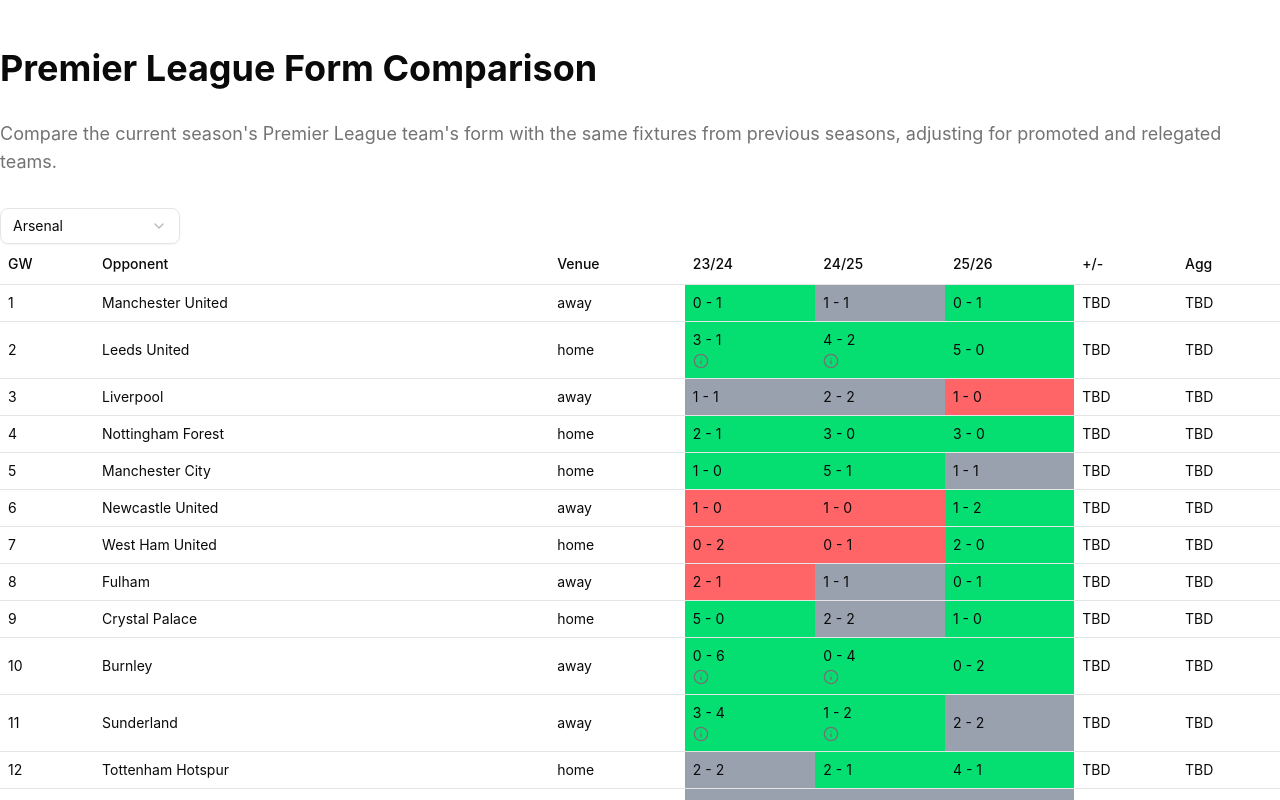
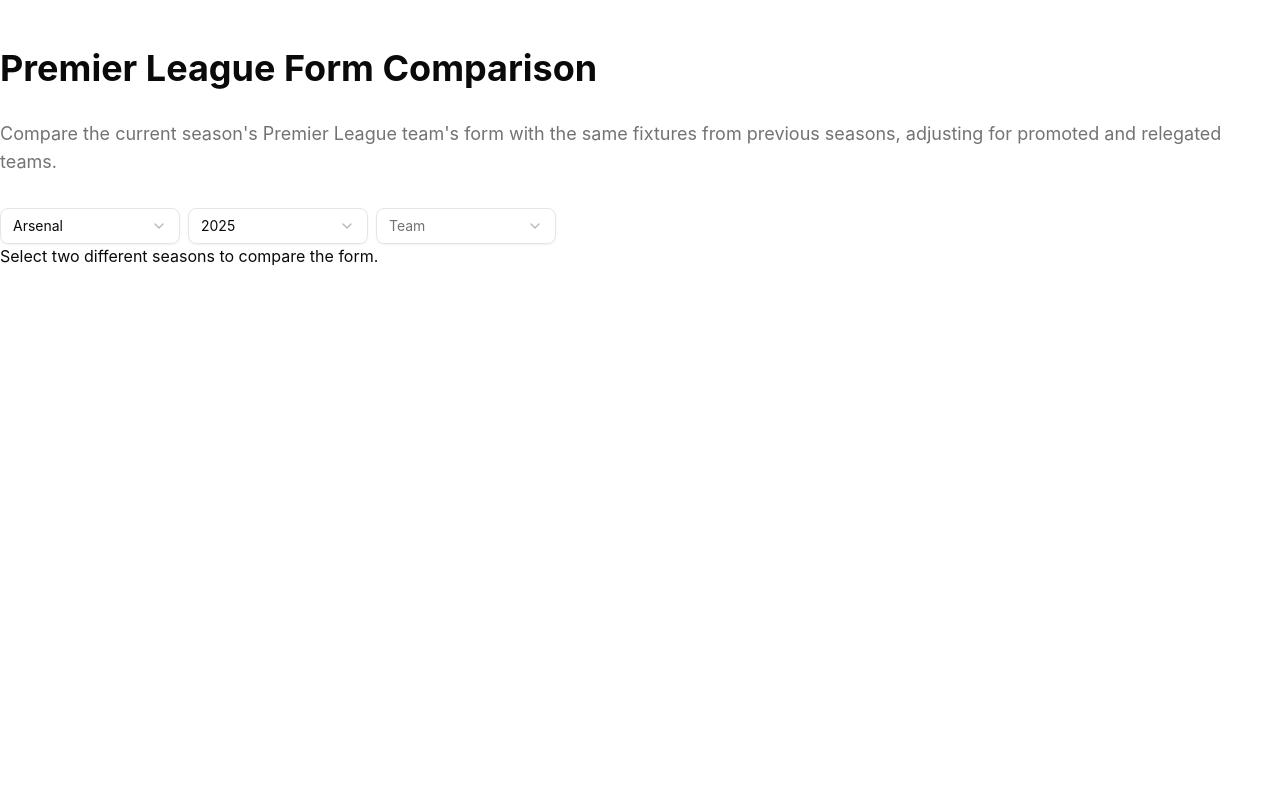
Before and after one commit to imballinst/pl-form-comparison, a React (Vite) app: page / in a window 1280 px wide. Shown: the top 800 px of the page. Built offline with nearby package versions, Linux system fonts and the light colour scheme.

Commit message:
checkpoint, anchor and stuff still sus

```diff
--- a/src/App.tsx
+++ b/src/App.tsx
@@ -5,7 +5,7 @@
 import { Info } from 'lucide-react'
 import { useEffect, useRef, useState } from 'react'
 import './App.css'
-import { TEAMS_2025 } from './constants'
+import { TEAMS_PER_SEASON } from './constants'
 import { MatchInfo, SeasonMatchesResponse } from './types'
 import { getEquivalentTeamFromAnotherSeason } from './utils/team-replacement'
 
@@ -15,13 +15,20 @@
   venue: string
 }
 
-// { "Arsenal vs Tottenham": { "2023": FullMatchInfo, "2024": FullMatchInfo }}.
-type MatchAnchorRecord = Record<string, Record<string, FullMatchInfo>>
+// { "Arsenal vs Tottenham": FullMatchInfo }.
+type MatchAnchorRecord = Record<string, FullMatchInfo>
+
+interface MatchesState {
+  matches: FullMatchInfo[]
+  comparison: MatchAnchorRecord
+}
 
 export function App() {
   const [team, setTeam] = useState('Arsenal')
-  const [anchorMatches, setAnchorMatches] = useState<FullMatchInfo[]>([])
-  const matchAnchorRecordForOtherYear = useRef<MatchAnchorRecord>({})
+  const [anchorYear, setAnchorYear] = useState<string | undefined>('2025')
+  const [comparedYear, setComparedYear] = useState<string | undefined>(undefined)
+  const [seasonMatchesResponses, setSeasonMatchesResponses] = useState<Record<string, FullMatchInfo[]> | undefined>(undefined)
+  const [anchorMatches, setAnchorMatches] = useState<MatchesState | undefined>(undefined)
   const hasFetched = useRef(false)
 
   useEffect(() => {
@@ -29,28 +36,35 @@
       if (hasFetched.current) return
       hasFetched.current = true
 
-      const newAnchorMatches: FullMatchInfo[] = []
-
-      const season2025Response = await axios('/2025.json')
-      let data = season2025Response.data as SeasonMatchesResponse
-      for (const mw of data.matchweeks) {
-        const matchInfos = mw.data.data
-        for (const match of matchInfos) {
+      const responses = await Promise.all([axios(`/2025.json`), axios(`/2024.json`), axios(`/2023.json`)])
+      const [season2025Response, season2024Response, season2023Response] = responses.map((item) =>
+        (item.data as SeasonMatchesResponse).matchweeks.flatMap((mw) => {
+          const fullMatchInfos: FullMatchInfo[] = []
+          for (const match of mw.data.data) {
             if (match.homeTeam.name !== team && match.awayTeam.name !== team) continue
 
-          newAnchorMatches.push({ ...match, ...getEssentialMatchInfo(match, team) })
-        }
+            fullMatchInfos.push({ ...match, ...getEssentialMatchInfo(match, team) })
           }
 
-      await fillRecordFromAYear(matchAnchorRecordForOtherYear.current, team, 2024)
-      await fillRecordFromAYear(matchAnchorRecordForOtherYear.current, team, 2023)
+          return fullMatchInfos
+        }),
+      )
 
-      // setCount(1)
-      setAnchorMatches(newAnchorMatches)
+      const matchesResponses: Record<string, FullMatchInfo[]> = {
+        '2025': season2025Response,
+        '2024': season2024Response,
+        '2023': season2023Response,
+      }
+
+      setSeasonMatchesResponses(matchesResponses)
+      setAnchorMatches(getAnchorMatchesForTeam(team, matchesResponses, anchorYear, comparedYear))
     }
 
     fetchData()
-  }, [])
+  }, [anchorYear, comparedYear, team])
+
+  const yearOptions = getTeamYearComparisonOptions(team)
+  console.info(team, anchorYear, comparedYear, anchorMatches)
 
   return (
     <div className="min-h-screen bg-background text-foreground">
@@ -61,7 +75,7 @@
           relegated teams.
         </p>
 
-        <div>
+        <div className="flex gap-x-2">
           <Select
             value={team}
             onValueChange={(value) => {
@@ -72,7 +86,47 @@
               <SelectValue placeholder="Team" />
             </SelectTrigger>
             <SelectContent>
-              {TEAMS_2025.map((item) => (
+              {TEAMS_PER_SEASON['2025'].map((item) => (
+                <SelectItem key={item} value={item}>
+                  {item}
+                </SelectItem>
+              ))}
+            </SelectContent>
+          </Select>
+
+          {yearOptions.length > 2 && (
+            <div className="flex gap-x-2">
+              <Select
+                value={anchorYear}
+                onValueChange={(value) => {
+                  setAnchorYear(value)
+                  setAnchorMatches(getAnchorMatchesForTeam(team, seasonMatchesResponses, value, comparedYear))
+                }}
+              >
+                <SelectTrigger className="w-[180px]">
+                  <SelectValue placeholder="Team" />
+                </SelectTrigger>
+                <SelectContent>
+                  {yearOptions.map((item) => (
+                    <SelectItem key={item} value={item}>
+                      {item}
+                    </SelectItem>
+                  ))}
+                </SelectContent>
+              </Select>
+
+              <Select
+                value={comparedYear}
+                onValueChange={(value) => {
+                  setComparedYear(value)
+                  setAnchorMatches(getAnchorMatchesForTeam(team, seasonMatchesResponses, anchorYear, value))
+                }}
+              >
+                <SelectTrigger className="w-[180px]">
+                  <SelectValue placeholder="Team" />
+                </SelectTrigger>
+                <SelectContent>
+                  {yearOptions.map((item) => (
                     <SelectItem key={item} value={item}>
                       {item}
                     </SelectItem>
@@ -80,14 +134,22 @@
                 </SelectContent>
               </Select>
             </div>
+          )}
+        </div>
 
+        {yearOptions.length < 2 ? (
+          <div>
+            Your selected team has not been in at least 2 Premier League seasons in the past {Object.keys(TEAMS_PER_SEASON).length} years.
+          </div>
+        ) : !anchorYear || !comparedYear || !anchorMatches ? (
+          <div>Select two different seasons to compare the form.</div>
+        ) : (
           <Table>
             <TableHeader>
               <TableRow>
                 <TableHead>GW</TableHead>
                 <TableHead>Opponent</TableHead>
                 <TableHead>Venue</TableHead>
-              <TableHead>23/24</TableHead>
                 <TableHead>24/25</TableHead>
                 <TableHead>25/26</TableHead>
                 <TableHead>+/-</TableHead>
@@ -95,31 +157,28 @@
               </TableRow>
             </TableHeader>
             <TableBody>
-            {anchorMatches.map((match, idx) => {
+              {anchorMatches.matches.map((match, idx) => {
                 const { opponent, venue } = getEssentialMatchInfo(match, team)
-
-              const season2023Match = getMatchFromOtherSeason(matchAnchorRecordForOtherYear.current, 2023, 2025, opponent, team, venue)
-              const season2024Match = getMatchFromOtherSeason(matchAnchorRecordForOtherYear.current, 2024, 2025, opponent, team, venue)
+                const comparedSeason = getMatchFromOtherSeason(
+                  anchorMatches.comparison,
+                  Number(anchorYear),
+                  Number(comparedYear),
+                  opponent,
+                  team,
+                  venue,
+                )
 
                 return (
                   <TableRow key={match.matchId}>
                     <TableCell>{idx + 1}</TableCell>
                     <TableCell>{match.opponent}</TableCell>
                     <TableCell>{match.venue}</TableCell>
-                  <TableCell className={season2023Match?.color}>
+                    <TableCell className={comparedSeason?.color}>
                       <div>
                         <div>
-                        {season2023Match?.homeTeam.score} - {season2023Match?.awayTeam.score}
+                          {comparedSeason?.homeTeam.score} - {comparedSeason?.awayTeam.score}
                         </div>
-                      <PreviousTeamThatGotRelegated match={season2023Match} opponent={opponent} />
-                    </div>
-                  </TableCell>
-                  <TableCell className={season2024Match?.color}>
-                    <div>
-                      <div>
-                        {season2024Match?.homeTeam.score} - {season2024Match?.awayTeam.score}
-                      </div>
-                      <PreviousTeamThatGotRelegated match={season2024Match} opponent={opponent} />
+                        <PreviousTeamThatGotRelegated match={comparedSeason} opponent={opponent} />
                       </div>
                     </TableCell>
                     <TableCell className={match.color}>
@@ -132,6 +191,7 @@
               })}
             </TableBody>
           </Table>
+        )}
       </main>
     </div>
   )
@@ -139,7 +199,7 @@
 
 function PreviousTeamThatGotRelegated({ match, opponent }: { match: FullMatchInfo | undefined; opponent: string }) {
   if (!match || match.opponent === opponent) {
-    return null
+    return undefined
   }
 
   return (
@@ -190,24 +250,14 @@
   return [home, away].join(' vs ')
 }
 
-async function fillRecordFromAYear(record: MatchAnchorRecord, team: string, year: number) {
-  const season2023Response = await axios(`/${year}.json`)
-  const data = season2023Response.data as SeasonMatchesResponse
-
-  for (const mw of data.matchweeks) {
-    const matchInfos = mw.data.data
-    for (const match of matchInfos) {
+function fillMatchAnchorRecord(record: MatchAnchorRecord, seasonMatches: MatchInfo[], team: string) {
+  for (const match of seasonMatches) {
     if (match.homeTeam.name !== team && match.awayTeam.name !== team) continue
 
     const anchorKey = getAnchorKeyFromMatch(match)
-      if (!record[anchorKey]) {
-        record[anchorKey] = {}
-      }
-
-      record[anchorKey][year] = {
+    record[anchorKey] = {
       ...match,
       ...getEssentialMatchInfo(match, team),
-      }
     }
   }
 }
@@ -230,8 +280,42 @@
   }
 
   if (!record[anchorKey]) {
+    console.info(opponent, teamFromOtherSeason, getEquivalentTeamFromAnotherSeason(opponent, year, targetYear))
     return undefined
   }
 
-  return record[anchorKey][year]
+  return record[anchorKey]
 }
+
+function getTeamYearComparisonOptions(team: string) {
+  const options: string[] = []
+  const seasons = Object.keys(TEAMS_PER_SEASON).sort((a, b) => Number(b) - Number(a))
+
+  for (const year of seasons) {
+    if (TEAMS_PER_SEASON[year].includes(team)) {
+      options.push(year)
+    }
+  }
+
+  return options
+}
+
+function getAnchorMatchesForTeam(
+  team: string,
+  matchesResponses: Record<string, FullMatchInfo[]> | undefined,
+  anchorYear: string | undefined,
+  comparedYear: string | undefined,
+) {
+  console.info(anchorYear, comparedYear, matchesResponses)
+  if (!anchorYear || !comparedYear || !matchesResponses) {
+    return undefined
+  }
+
+  const comparison: MatchAnchorRecord = {}
+  fillMatchAnchorRecord(comparison, matchesResponses[comparedYear], team)
+
+  return {
+    matches: matchesResponses[anchorYear],
+    comparison,
+  }
+}
--- a/src/constants.ts
+++ b/src/constants.ts
@@ -1,4 +1,4 @@
-export const TEAMS_2025 = [
+const TEAMS_2025 = [
   'Arsenal',
   'Aston Villa',
   'Bournemouth',
@@ -20,3 +20,54 @@
   'West Ham United',
   'Wolverhampton Wanderers',
 ]
+
+const TEAMS_2024 = [
+  'Arsenal',
+  'Aston Villa',
+  'Bournemouth',
+  'Brentford',
+  'Brighton and Hove Albion',
+  'Chelsea',
+  'Crystal Palace',
+  'Everton',
+  'Fulham',
+  'Ipswich Town',
+  'Leicester City',
+  'Liverpool',
+  'Manchester City',
+  'Manchester United',
+  'Newcastle United',
+  'Nottingham Forest',
+  'Southampton',
+  'Tottenham Hotspur',
+  'West Ham United',
+  'Wolverhampton Wanderers',
+]
+const TEAMS_2023 = [
+  'Arsenal',
+  'Aston Villa',
+  'Bournemouth',
+  'Brentford',
+  'Brighton and Hove Albion',
+  'Burnley',
+  'Chelsea',
+  'Crystal Palace',
+  'Everton',
+  'Fulham',
+  'Liverpool',
+  'Luton Town',
+  'Manchester City',
+  'Manchester United',
+  'Newcastle United',
+  'Nottingham Forest',
+  'Sheffield United',
+  'Tottenham Hotspur',
+  'West Ham United',
+  'Wolverhampton Wanderers',
+]
+
+export const TEAMS_PER_SEASON: Record<string, string[]> = {
+  '2025': TEAMS_2025,
+  '2024': TEAMS_2024,
+  '2023': TEAMS_2023,
+}
```
Lines whose indentation alone changed are shown as unchanged.
